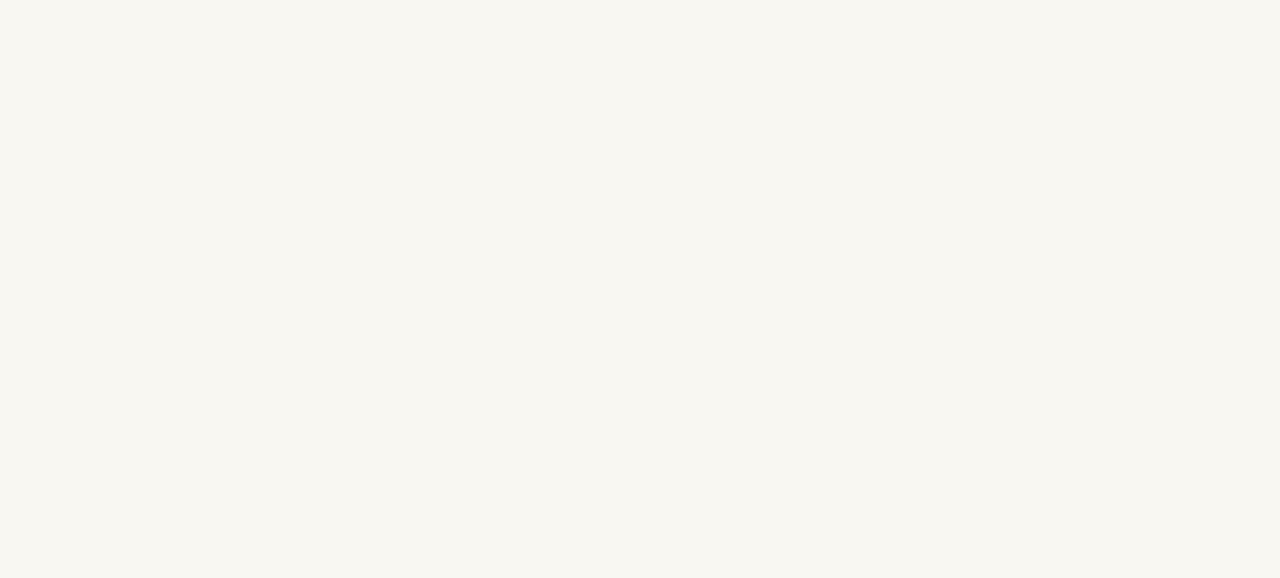
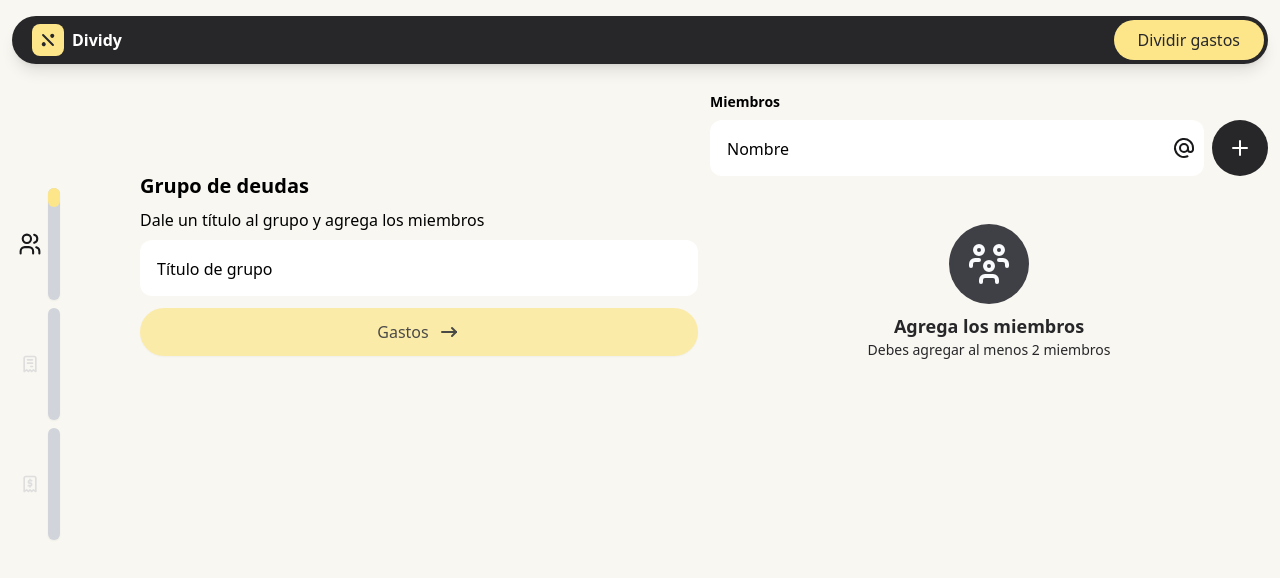
Before and after one commit to nicosmico/dividy-frontend, a React (Vite) app: page /debts/1/members in a window 1280 px wide. Before the commit this address had no page. Shown: the top 578 px of the page. Built offline with nearby package versions, Linux system fonts and the light colour scheme.

Commit message:
feat: Use debt store in members page

```diff
--- a/src/features/split-bills/hooks/useDebt.ts
+++ b/src/features/split-bills/hooks/useDebt.ts
@@ -1,13 +1,11 @@
-import { useCallback, useMemo } from 'react';
-import type { Debt, DebtId, Expense, NewExpense, Member, NewMember } from '../types/debts';
+import { useMemo } from 'react';
 import { useDebtStore } from '../store/useDebtStore';
 
-export function useDebt(debtId?: DebtId) {
-  const debt = useDebtStore(useCallback(state => debtId ? state.debts[debtId] : undefined, [debtId]));
-  const debts = useDebtStore(state => state.debts);
+export function useDebt() {
+  const indexedDebts = useDebtStore(state => state.debts);
   const debtsOrder = useDebtStore(state => state.debtsOrder);
+  const debts = useMemo(() => debtsOrder.map(id => indexedDebts[id]), [debtsOrder, indexedDebts]);
 
-  // Store actions
   const addDebt = useDebtStore(state => state.addDebt);
   const updateDebt = useDebtStore(state => state.updateDebt);
   const removeDebt = useDebtStore(state => state.removeDebt);
@@ -18,42 +16,18 @@ export function useDebt(debtId?: DebtId) {
   const updateMember = useDebtStore(state => state.updateMember);
   const removeMember = useDebtStore(state => state.removeMember);
 
-  const allDebts = useMemo(() =>
-    debtsOrder.map(id => debts[id]).filter(Boolean),
-    [debts, debtsOrder]
-  );
-  const globalActions = useMemo(() => ({
-    allDebts,
-    addDebt
-  }), [addDebt, allDebts]);
-
-  // Actions for the debtId
-  const actions = useMemo(() => {
-    if (!debtId) return null;
-
-    return {
-      // Debt
-      update: (data: Partial<Debt>) => updateDebt(debtId, data),
-      remove: () => removeDebt(debtId),
-
-      // Expenses
-      addExpense: (expense: NewExpense) => addExpense(debtId, expense),
-      updateExpense: (expenseId: string, data: Partial<Expense>) =>
-        updateExpense(debtId, expenseId, data),
-      removeExpense: (expenseId: string) => removeExpense(debtId, expenseId),
-
-      // Members
-      addMember: (member: NewMember) => addMember(debtId, member),
-      updateMember: (memberId: string, data: Partial<Member>) =>
-        updateMember(debtId, memberId, data),
-      removeMember: (memberId: string) => removeMember(debtId, memberId),
-    };
-  }, [debtId, debt, updateDebt, removeDebt, addExpense, updateExpense, removeExpense,
-    addMember, updateMember, removeMember]);
-
   return {
-    debt,
-    ...globalActions,
-    ...(actions ?? {}),
+    debts,
+    debtsOrder,
+    indexedDebts,
+    addDebt,
+    updateDebt,
+    removeDebt,
+    addExpense,
+    updateExpense,
+    removeExpense,
+    addMember,
+    updateMember,
+    removeMember
   };
 }
--- a/src/features/split-bills/types/debts.ts
+++ b/src/features/split-bills/types/debts.ts
@@ -3,7 +3,6 @@ export type NewDebt = Omit<Debt, 'id'>;
 export type Debt = {
     id: DebtId,
     title: string,
-    owner: MemberId,
     members: Member[],
     expenses: Expense[]
 }
--- a/src/pages/debts/group/MembersPage.tsx
+++ b/src/pages/debts/group/MembersPage.tsx
@@ -1,53 +1,117 @@
+import { zodResolver } from '@hookform/resolvers/zod';
 import { IconArrowNarrowRight } from '@tabler/icons-react';
-import { Outlet, useNavigate } from 'react-router-dom';
+import { useCallback, useEffect } from 'react';
+import { useForm } from 'react-hook-form';
+import { Outlet, useNavigate, useParams } from 'react-router-dom';
 import { MemberList } from 'src/features/split-bills';
 import {
   MemberForm,
   TMemberForm,
 } from 'src/features/split-bills/components/MemberForm';
-import useMembers from 'src/features/split-bills/hooks/useMembers';
+import { useDebt } from 'src/features/split-bills/hooks/useDebt';
 import { Avatar } from 'src/features/split-bills/services/avatar';
-import { Input, RoundedLink } from 'src/shared';
+import { NewMember } from 'src/features/split-bills/types/debts';
+import { debounce, Input, InputError, RoundedLink } from 'src/shared';
+import { z } from 'zod';
+
+const debtSchema = z.object({
+  title: z.string().min(1, 'Debes ingresar un título'),
+});
+export type DebtSchema = z.infer<typeof debtSchema>;
 
 export function MembersPage() {
-  const { members, membersOrder, addMember, deleteMember } = useMembers();
   const navigate = useNavigate();
 
+  const { debtId: debtIdParam } = useParams();
+  const debtId = debtIdParam !== 'new' ? debtIdParam : undefined;
+
+  const { addDebt, updateDebt, debts, addMember, removeMember, indexedDebts } = useDebt();
+  const debt = debtId ? indexedDebts[debtId] : undefined;
+
+  useEffect(() => {
+    console.log(debts);
+  }, [debts]);
+
+  const { register, formState, handleSubmit } = useForm<DebtSchema>({
+    resolver: zodResolver(debtSchema),
+    defaultValues: { title: debt?.title },
+  });
+
   const handleAddMember = (values: TMemberForm) => {
-    addMember({
+    const memberData: NewMember = {
       ...values,
       picture: {
         happy: Avatar.happy(values.name),
         sad: Avatar.sad(values.name),
       },
+    };
+    if (!debt) {
+      const newDebt = handleAddDebt('Nuevo grupo');
+      addMember(newDebt.id, memberData);
+    } else {
+      addMember(debt.id, memberData);
+    }
+  };
+
+  const onValidDebtTitle = ({ title }: DebtSchema) => {
+    if (debtId) {
+      updateDebt(debtId, { title });
+    } else {
+      handleAddDebt(title);
+    }
+  };
+
+  const handleDebtTitleChange = useCallback(
+    debounce(() => {
+      handleSubmit(onValidDebtTitle, (e) => console.warn(e))();
+    }, 1000),
+    [onValidDebtTitle]
+  );
+
+  const disableNextStep =
+    !!formState.errors.title || !debt?.members || debt.members.length < 2;
+
+  const handleAddDebt = (title: string) => {
+    const debt = addDebt({
+      title,
+      expenses: [],
+      members: [],
     });
+    navigate(`../../${debt.id}/members`);
+    return debt;
   };
 
   return (
     <>
       <Outlet /> {/* For EditMemberPage */}
-      <div className='grid w-full grid-cols-1 gap-6 md:gap-3 md:grid-cols-2 md:grid-rows-[min-content_1fr]'>
+      <div className='grid w-full grid-cols-1 gap-6 md:grid-cols-2 md:grid-rows-[min-content_1fr] md:gap-3'>
         <div className='space-y-2 text-center md:col-start-1 md:col-end-2 md:row-start-1 md:row-end-2 md:mt-20 md:text-left'>
-          <h1 className='text-xl font-bold'>Grupo</h1>
+          <h1 className='text-xl font-bold'>Grupo de deudas</h1>
           <div className='space-y-2'>
-            <p>
-              Dale un nombre al grupo y agrega los miembros
-            </p>
+            <p>Dale un título al grupo y agrega los miembros</p>
             <div className='space-y-2'>
-              <Input label='Nombre de grupo' placeholder='Ej: Viaje a Dichato'></Input>
-              {/* <InputError error={}></InputError> */}
+              <Input
+                register={register('title', {
+                  onChange: handleDebtTitleChange,
+                })}
+                label='Título de grupo'
+                placeholder='Ej: Viaje a Dichato'
+              ></Input>
+              <InputError error={formState.errors.title}></InputError>
             </div>
           </div>
         </div>
 
         <div className='space-y-4 md:col-start-2 md:col-end-3 md:row-span-full'>
           <div className='space-y-2'>
-            <p className='text-center md:text-left text-sm font-semibold'>Miembros</p>
+            <p className='text-center text-sm font-semibold md:text-left'>
+              Miembros
+            </p>
             <MemberForm onValid={handleAddMember} resetOnSubmit></MemberForm>
           </div>
           <MemberList
-            members={membersOrder.map((id) => members[id])}
-            onDelete={deleteMember}
+            members={debt?.members ?? []}
+            onDelete={(memberId) => debtId && removeMember(debtId, memberId)}
             onEdit={(member) => navigate(`${member.id}/edit`)}
           />
         </div>
@@ -55,7 +119,7 @@ export function MembersPage() {
         <div className='bottom-2 md:col-start-1 md:col-end-2 md:row-start-2 md:row-end-3'>
           <RoundedLink
             to='../expenses'
-            disabled={membersOrder.length < 2}
+            disabled={disableNextStep}
             className='w-full bg-amber-200 px-6 shadow-sm'
           >
             Gastos
--- a/src/routes.tsx
+++ b/src/routes.tsx
@@ -23,13 +23,19 @@ const AppRoutes = () => (
 
         <Route path='home' element={<HomePage></HomePage>} />
 
-        <Route path='/split-expenses' element={<SplitExpensesPage />}>
-          <Route path='' element={<Navigate to='members' replace={true} />} />
-          <Route path='members' element={<MembersPage />}>
-            <Route path=':memberId/edit' element={<EditMemberPage />} />
+        <Route path='/debts' element={<SplitExpensesPage />}>
+          <Route
+            path=''
+            element={<Navigate to='new/members' replace={true} />}
+          />
+
+          <Route path=':debtId'>
+            <Route path='members' element={<MembersPage />}>
+              <Route path=':memberId/edit' element={<EditMemberPage />} />
+            </Route>
+            <Route path='expenses' element={<ExpensesPage />} />
+            <Route path='simplified-debts' element={<SimplifiedDebtsPage />} />
           </Route>
-          <Route path='expenses' element={<ExpensesPage />} />
-          <Route path='simplified-debts' element={<SimplifiedDebtsPage />} />
         </Route>
       </Route>
     </Routes>
--- a/src/shared/layouts/Header.tsx
+++ b/src/shared/layouts/Header.tsx
@@ -16,7 +16,7 @@ export interface NavigationLink {
 }
 
 const navLinks: NavigationLink[] = [
-  { text: 'Dividir gastos', href: '/split-expenses' },
+  { text: 'Dividir gastos', href: '/debts' },
   // { text: '¿Cómo funciona?', href: '/how-it-works' },
 ];
 export function Header() {
--- a/src/shared/ui/forms/Input.tsx
+++ b/src/shared/ui/forms/Input.tsx
@@ -19,8 +19,8 @@ export function Input({ label, icon, onIconClick, register, ...props }: Props) {
       <input
         id={id}
         placeholder={props.placeholder ?? '_'}
+        {...register}
         {...props}
-        {...register}
         className={twMerge(
           'text-md peer block w-full rounded-xl border-gray-200 p-4 outline-zinc-800 placeholder:text-transparent autofill:pb-2 autofill:pt-6 focus:border-zinc-800 focus:pb-2 focus:pt-6 focus:ring-zinc-800 disabled:pointer-events-none disabled:opacity-50 [&:not(:placeholder-shown)]:pb-2 [&:not(:placeholder-shown)]:pt-6',
           props.className,
```
